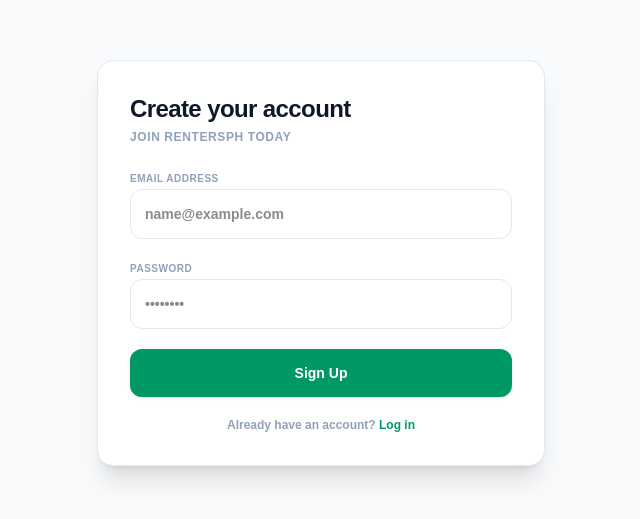
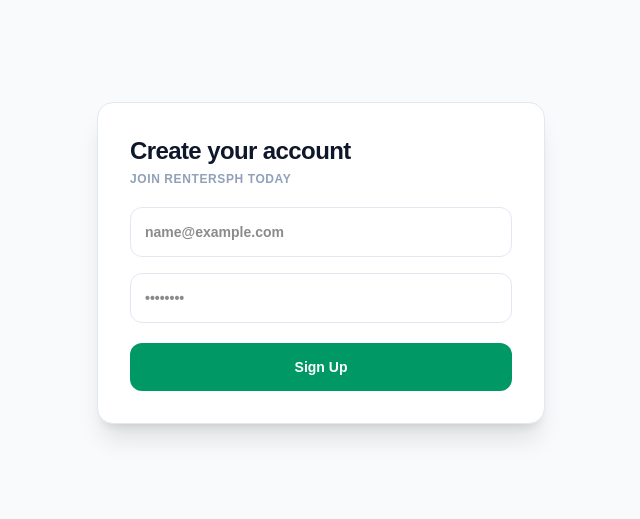
Before and after one commit to bciwebdev/rentersph, a Next.js app: page /signup in a window 1280 px wide. Shown: the part 137-656 px from the top of the page, without its empty margins (319-959 px from the left). Built offline with nearby package versions, Linux system fonts and the light colour scheme.

Commit message:
Fix signup UI to show success message

```diff
--- a/app/signup/page.tsx
+++ b/app/signup/page.tsx
@@ -10,14 +10,13 @@ export default function SignupPage() {
   const [password, setPassword] = useState("");
   const [loading, setLoading] = useState(false);
   const [error, setError] = useState<string | null>(null);
-  const [isSignedUp, setIsSignedUp] = useState(false);
-  const [successMessage, setSuccessMessage] = useState<string | null>(null);
+  const [success, setSuccess] = useState<{ message: string } | null>(null);
 
   async function handleSignup(e: React.FormEvent) {
     e.preventDefault();
     setLoading(true);
     setError(null);
-    setSuccessMessage(null);
+    setSuccess(null);
 
     const formData = new FormData();
     formData.append("email", email);
@@ -28,37 +27,29 @@ export default function SignupPage() {
     if (result?.error) {
       setError(result.error);
       setLoading(false);
-    } else {
-      setIsSignedUp(true);
-      setSuccessMessage(result.message || "We have sent a verification link to your email. Please check your inbox (and spam folder) to activate your account.");
+    } else if (result?.success) {
+      setSuccess({ message: result.message || "Account created! Please check your email." });
       setLoading(false);
     }
   }
 
-  if (isSignedUp) {
+  if (success) {
     return (
       <div className="flex min-h-screen items-center justify-center bg-slate-50 px-4">
         <div className="w-full max-w-md space-y-6 rounded-2xl border border-slate-100 bg-white p-8 text-center shadow-xl">
           <div className="mx-auto flex h-14 w-14 items-center justify-center rounded-full bg-emerald-50 text-emerald-600">
             <Mail className="h-7 w-7 animate-bounce" />
           </div>
-
           <div className="space-y-2">
-            <h1 className="text-2xl font-black text-slate-900 tracking-tight">Verify your email</h1>
+            <h1 className="text-2xl font-black text-slate-900 tracking-tight">Check your email</h1>
             <p className="text-sm text-slate-500 font-medium leading-relaxed">
-              {successMessage}
+              {success.message}
             </p>
           </div>
-
-          <div className="pt-2">
-            <Link
-              href="/login"
-              className="inline-flex w-full items-center justify-center gap-2 rounded-xl bg-slate-900 p-3.5 text-xs font-bold text-white hover:bg-slate-800 transition"
-            >
-              <span>Go to Login</span>
-              <ArrowRight className="w-4 h-4" />
-            </Link>
-          </div>
+          <Link href="/login" className="inline-flex w-full items-center justify-center gap-2 rounded-xl bg-slate-900 p-3.5 text-xs font-bold text-white hover:bg-slate-800 transition">
+            <span>Go to Login</span>
+            <ArrowRight className="w-4 h-4" />
+          </Link>
         </div>
       </div>
     );
@@ -66,60 +57,19 @@ export default function SignupPage() {
 
   return (
     <div className="flex min-h-screen items-center justify-center bg-slate-50 px-4">
-      <form
-        onSubmit={handleSignup}
-        className="w-full max-w-md space-y-5 rounded-2xl border border-slate-200 bg-white p-8 shadow-xl"
-      >
+      <form onSubmit={handleSignup} className="w-full max-w-md space-y-5 rounded-2xl border border-slate-200 bg-white p-8 shadow-xl">
         <div className="space-y-1">
           <h1 className="text-2xl font-black text-slate-900 tracking-tight">Create your account</h1>
           <p className="text-xs text-slate-400 font-bold uppercase tracking-wider">Join rentersPH today</p>
         </div>
-
-        {error && (
-          <div className="rounded-xl bg-red-50 border border-red-100 p-3 text-xs font-semibold text-red-600">
-            {error}
-          </div>
-        )}
-
+        {error && <div className="rounded-xl bg-red-50 border border-red-100 p-3 text-xs font-semibold text-red-600">{error}</div>}
         <div className="space-y-4">
-          <div className="space-y-1.5">
-            <label className="text-[10px] font-black uppercase tracking-wider text-slate-400">Email Address</label>
-            <input
-              type="email"
-              required
-              className="w-full rounded-xl border border-slate-200 p-3.5 text-sm font-semibold outline-none focus:border-emerald-500 transition-colors"
-              placeholder="name@example.com"
-              value={email}
-              onChange={(e) => setEmail(e.target.value)}
-            />
-          </div>
-
-          <div className="space-y-1.5">
-            <label className="text-[10px] font-black uppercase tracking-wider text-slate-400">Password</label>
-            <input
-              type="password"
-              required
-              className="w-full rounded-xl border border-slate-200 p-3.5 text-sm font-semibold outline-none focus:border-emerald-500 transition-colors"
-              placeholder="••••••••"
-              value={password}
-              onChange={(e) => setPassword(e.target.value)}
-            />
-          </div>
+          <input type="email" required className="w-full rounded-xl border border-slate-200 p-3.5 text-sm font-semibold" placeholder="name@example.com" value={email} onChange={(e) => setEmail(e.target.value)} />
+          <input type="password" required className="w-full rounded-xl border border-slate-200 p-3.5 text-sm font-semibold" placeholder="••••••••" value={password} onChange={(e) => setPassword(e.target.value)} />
         </div>
-
-        <button
-          disabled={loading}
-          className="w-full rounded-xl bg-emerald-600 p-3.5 text-sm font-black text-white hover:bg-emerald-700 transition duration-200 disabled:opacity-50 cursor-pointer shadow-sm"
-        >
+        <button disabled={loading} className="w-full rounded-xl bg-emerald-600 p-3.5 text-sm font-black text-white hover:bg-emerald-700 disabled:opacity-50">
           {loading ? "Creating account..." : "Sign Up"}
         </button>
-
-        <p className="text-center text-xs font-semibold text-slate-400">
-          Already have an account?{" "}
-          <Link href="/login" className="text-emerald-600 hover:text-emerald-700 font-bold">
-            Log in
-          </Link>
-        </p>
       </form>
     </div>
   );
```
